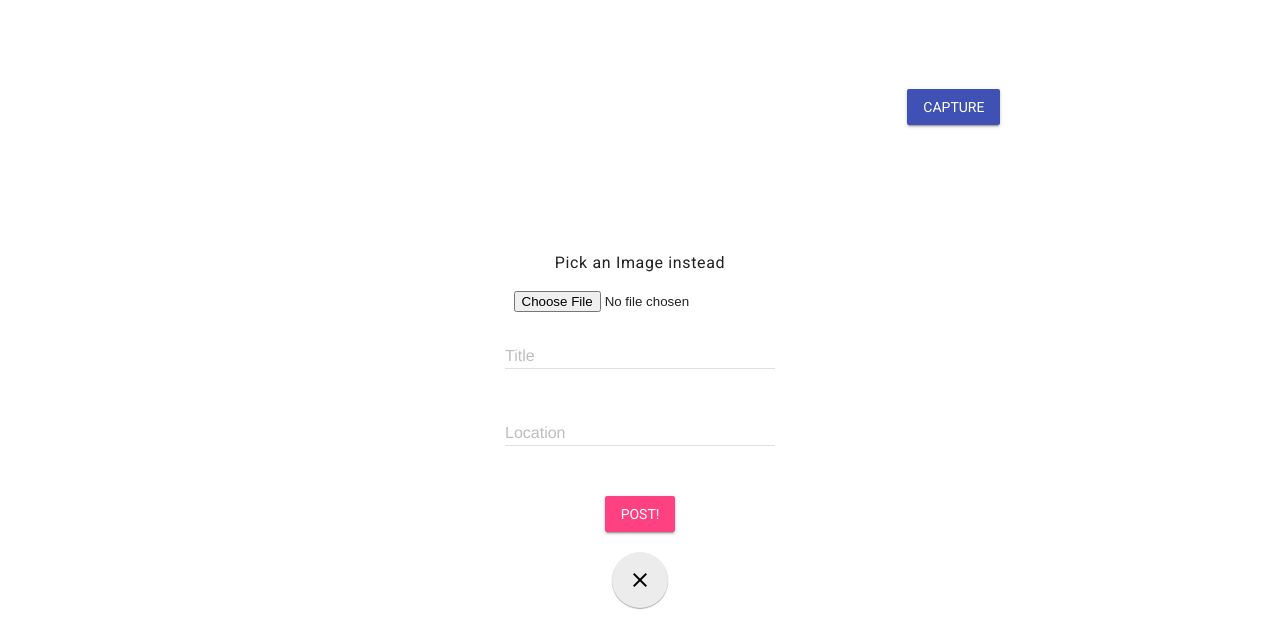
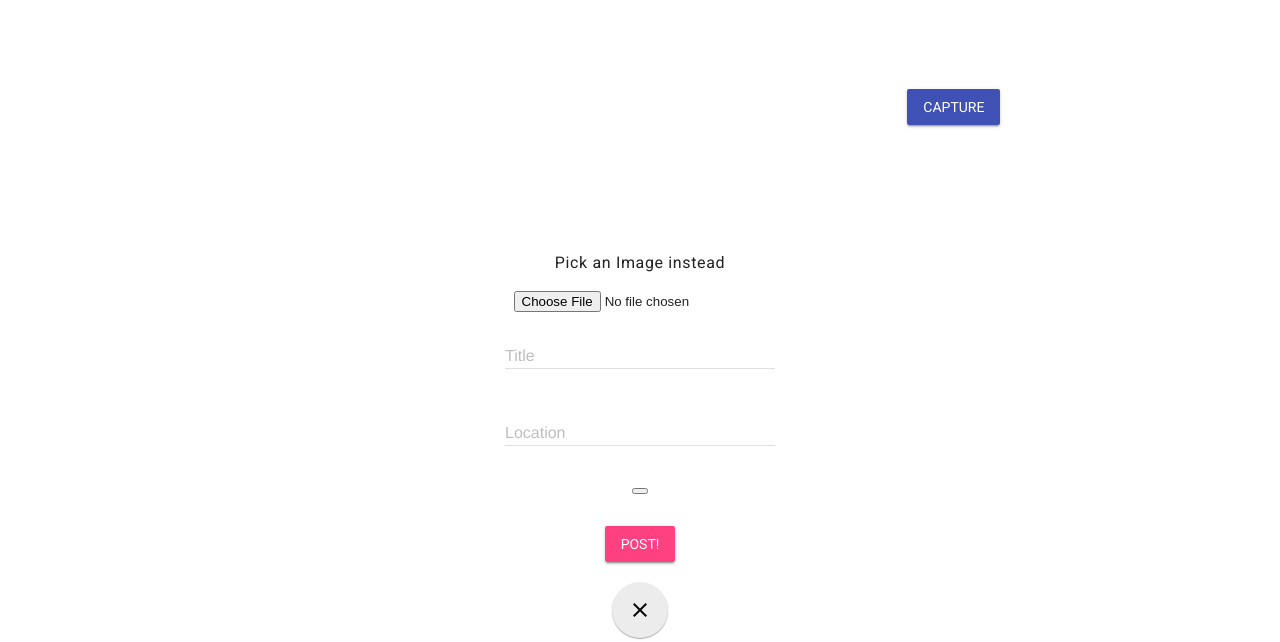
Before and after one commit to RalitsaTerzieva/swift-spark, a website: page public/index.html in a window 1280 px wide. Both pictures are taken after a click on the button "add". Shown: the part 69-711 px from the top of the page. Drawn offline with nearby package versions, Linux system fonts and the light colour scheme; no server answers.

Commit message:
Add input section div

```diff
--- a/public/index.html
+++ b/public/index.html
@@ -81,6 +81,10 @@
             <input class="mdl-textfield__input" type="text" id="location">
             <label class="mdl-textfield__label" for="location" name="location">Location</label>
           </div>
+          <div class="input-section">
+            <button class=""></button>
+            <div id="location-loader"></div>
+          </div>
           <br>
           <div>
             <button class="mdl-button mdl-js-button mdl-button--raised mdl-button--colored mdl-color--accent"
```
